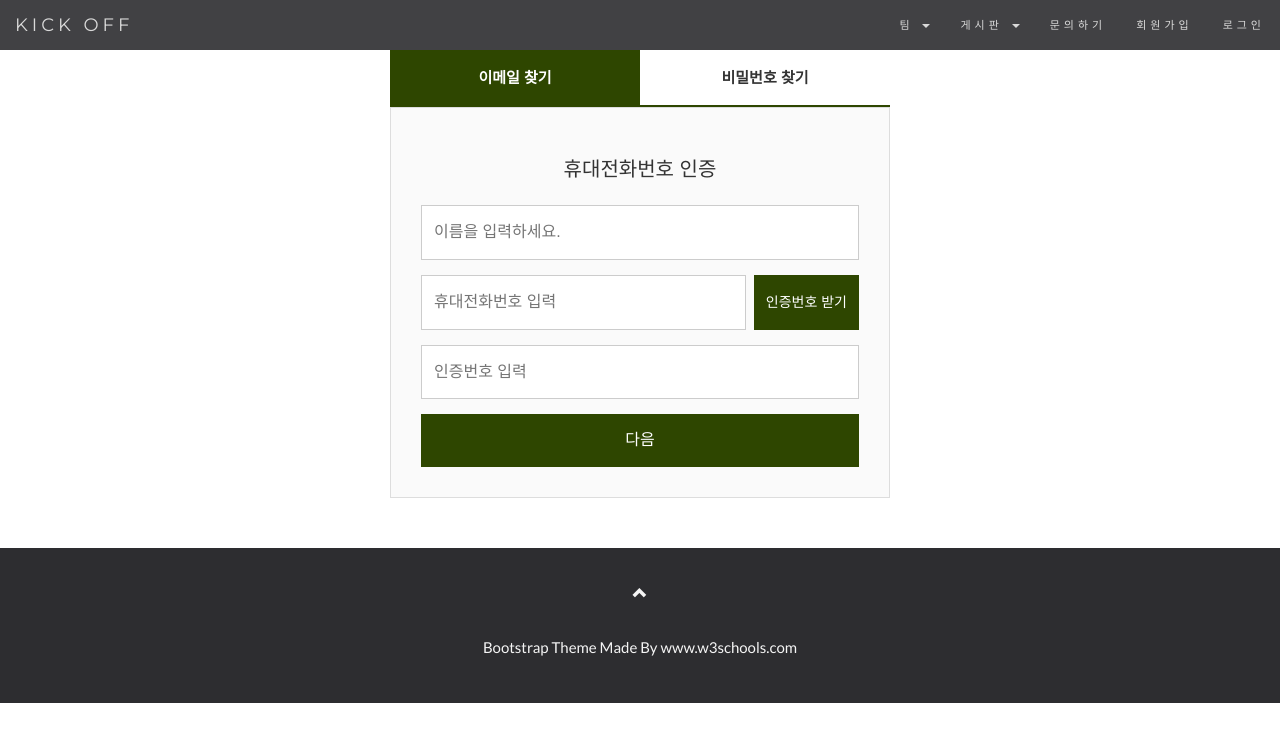
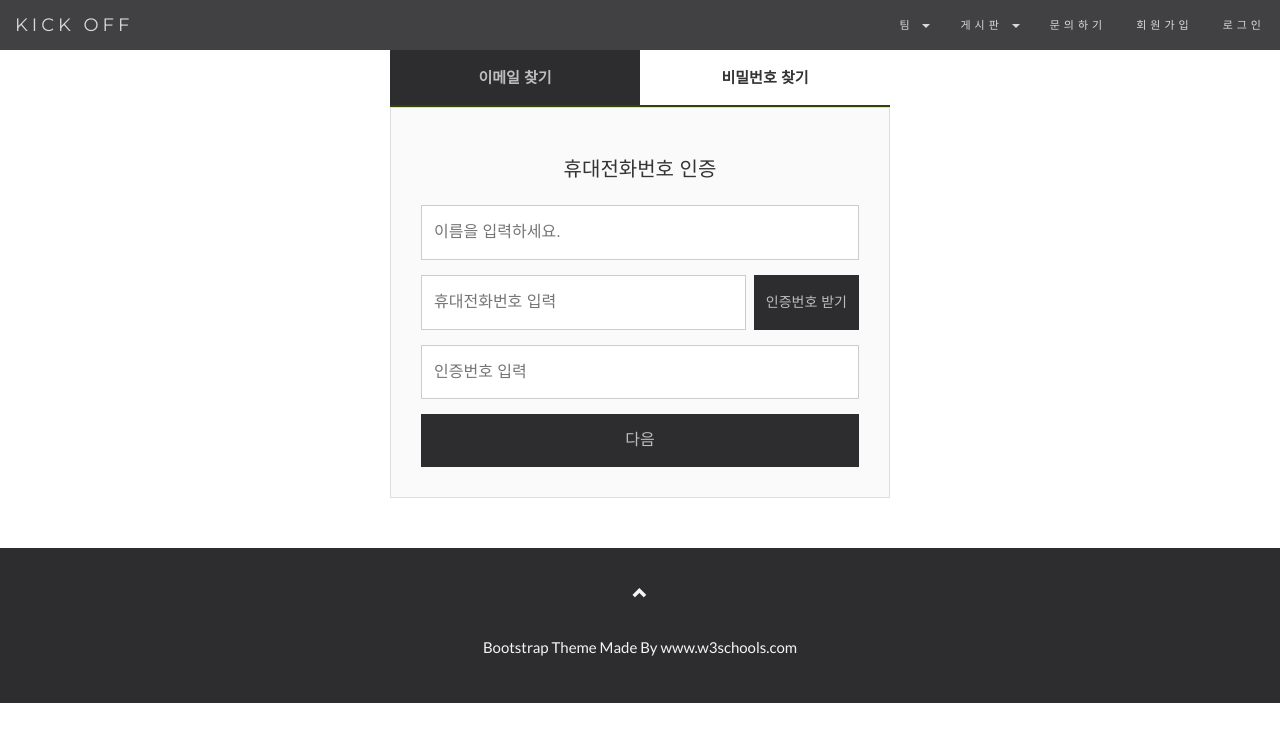
Before and after one commit to kinggodchan/beaver-frontend, a React (Create React App) app: page /find-email in a window 1280 px wide. Shown: the top 742 px of the page. Built offline with nearby package versions, Linux system fonts and the light colour scheme.

Commit message:
fix: 아이디(이메일 찾기) 컬러 수정

```diff
--- a/src/FindEmailPage/FindEmailPage.css
+++ b/src/FindEmailPage/FindEmailPage.css
@@ -19,8 +19,8 @@
   }
 
   .tab.active {
-    background-color: #2e4600;
-    color: #fff;
+    background-color:#2d2d30;
+    color:#bdbdbd;
   }
 
   .find-box {
@@ -59,8 +59,8 @@
 
   .phone-row button {
     padding: 10px 12px;
-    background: #2e4600;
-    color: #fff;
+    background:#2d2d30;
+    color:#bdbdbd;
     border: none;
     cursor: pointer;
     font-size: 14px;
@@ -69,8 +69,8 @@
   .next-btn {
     padding: 12px;
     font-size: 16px;
-    background-color: #2e4600;
-    color: white;
+    background-color:#2d2d30;
+    color: #bdbdbd;
     border: none;
     cursor: pointer;
   }
```
